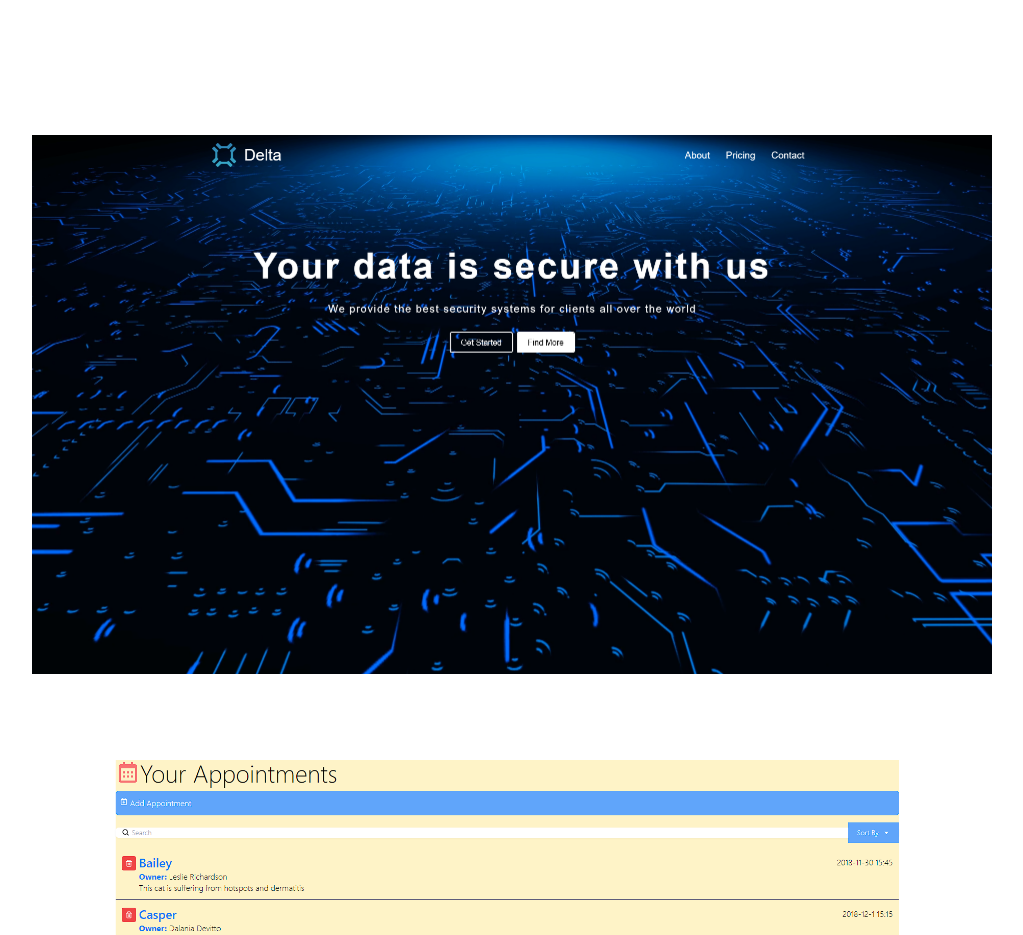
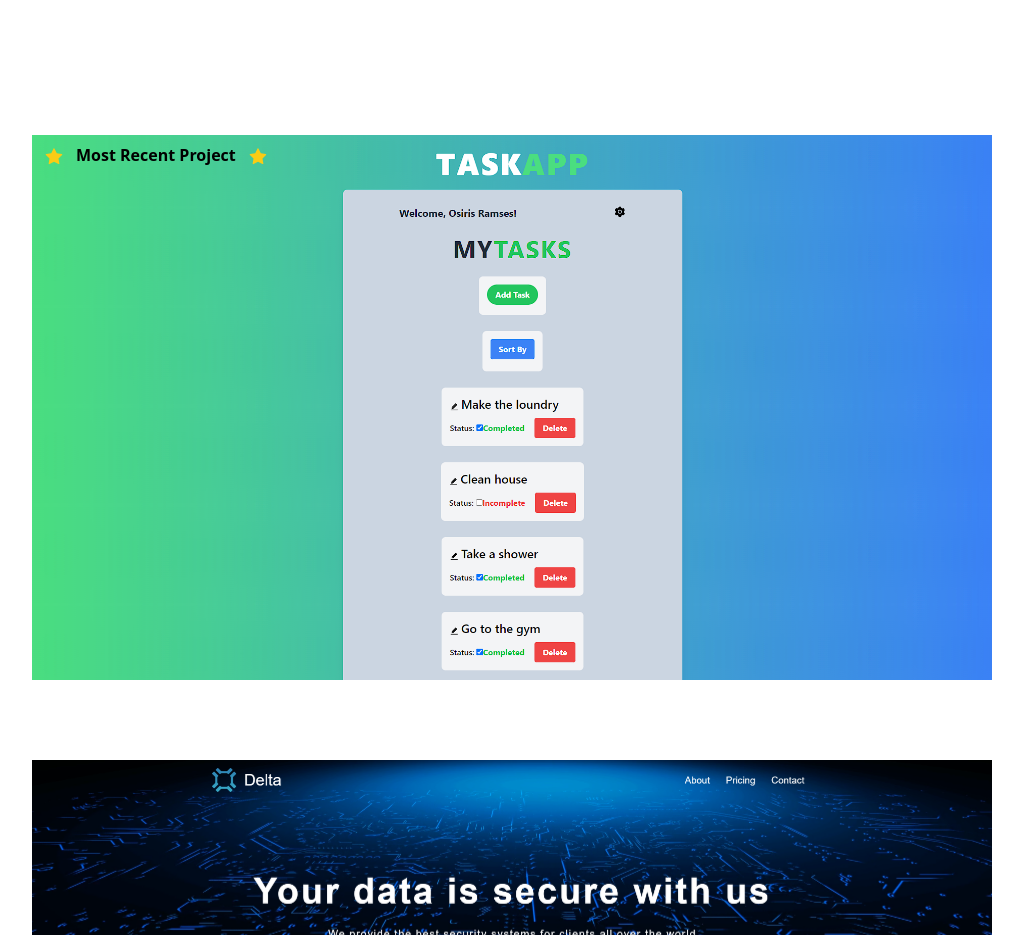
Before and after one commit to Mancosiris13/osiris-macias-react-portofolio, a React (Create React App) app: page / in a window 1280 px wide. Shown: the part 2780-3715 px from the top of the page, without its empty margins (128-1151 px from the left). Built offline with nearby package versions, Linux system fonts and the light colour scheme.

Commit message:
added task app application to portfolio section

```diff
--- a/src/components/Portofolio.js
+++ b/src/components/Portofolio.js
@@ -5,9 +5,11 @@ import port3 from '../media/port3.png';
 import port4 from '../media/port4.png';
 import port5 from '../media/port5.png';
 import port6 from '../media/port6.png';
+import taskApp from '../media/TaskApp.png';
 import translations from '../languages/PortfolioEN-ES.json';
 import ProjectsTranslations from '../languages/ProjectsDescription.json';
 import WebsitePreview from './WebsitePreview';
+import { AiFillStar } from 'react-icons/ai';
 
 const Portofolio = ({ language }) => {
   const english = translations[0].en;
@@ -39,6 +41,26 @@ const Portofolio = ({ language }) => {
           </p>
         </div>
         <div className=" flex flex-col gap-10 py-10 lg:flex-row lg: flex-wrap"></div>
+        <div className="my-20 relative">
+          <div className="md:absolute md:top-0 md:left-0 md:z-10 sm:static sm:top-auto sm:left-auto sm:z-auto">
+            <AiFillStar className="inline-block text-yellow-400 font-bold text-xl m-3" />
+            <span className="inline-block font-semibold">
+              Most Recent Project
+            </span>
+            <AiFillStar className="inline-block text-yellow-400 font-bold text-xl m-3" />
+          </div>
+          <WebsitePreview
+            url={'https://osiris-task-app.herokuapp.com/dashboard'}
+            thumbnail={taskApp}
+            language={language}
+            traductions={
+              language === 'en'
+                ? ProjectsTranslations[4]['task-app'].en
+                : ProjectsTranslations[4]['task-app'].es
+            }
+          />
+        </div>
+
         <div className="my-20">
           <WebsitePreview
             url={
--- a/src/languages/PortfolioEN-ES.json
+++ b/src/languages/PortfolioEN-ES.json
@@ -2,7 +2,7 @@
   {
     "en": {
       "header": "PORTFOLIO",
-      "summary": "In this section, you'll find examples of my work developed using a wide range of technologies and techniques. From simple landing pages to complex, data-driven web applications, I have experience working with a variety of tools, frameworks and libraries. Whether you need a fully responsive design, advanced CSS animations, or complex data manipulation, I have the skills and expertise to help you bring your project to life. So take a look around and see for yourself the range of projects that I've worked on, and how I can help you take your project to the next level. Fell free to interact with some of my projects carried out throughout my career."
+      "summary": "In this section, you'll find examples of my work developed using a wide range of technologies and techniques. From simple landing pages to complex, data-driven web applications, I have experience working with a variety of tools, frameworks and libraries. Whether you need a fully responsive design, advanced CSS animations, or complex data manipulation, I have the skills and expertise to help you bring your project to life. So take a look around and see for yourself the range of projects that I've worked on, and how I can help you take your project to the next level. Feel free to interact with some of my projects carried out throughout my career."
     }
   },
   {
--- a/src/languages/ProjectsDescription.json
+++ b/src/languages/ProjectsDescription.json
@@ -22,5 +22,11 @@
       "en": " Landing webpage using styled components,  smooth scroll effect, react router, carousel and a responsive layout.",
       "es": "Landing webpage usando styled components, efecto de desplazamiento suave, react router, carousel y un diseño responsivo"
     }
+  },
+  {
+    "task-app": {
+      "en": "Completly FullStack Application, using Node.js, Express.js, Mongoose.js, MongoDB and React to build this To-do List, Backend made from scratch applying JSON Web Token to authenticate users. You can create an account and manage it from setting. Application sends confirmation mails for creating, updating and deleting your account.",
+      "es": "Aplicación completamente FullStack, utilizando Node.js, Express.js, Mongoose.js, MongoDB y React para construir esta lista de tareas pendientes, Backend hecho desde cero aplicando JSON Web Token para autenticar a los usuarios. Puede crear una cuenta y administrarla desde la recepción, La aplicación envía correos de confirmación para crear, actualizar y eliminar su cuenta."
+    }
   }
 ]
```
Also changed, not shown: src/media/TaskApp.png (added).
